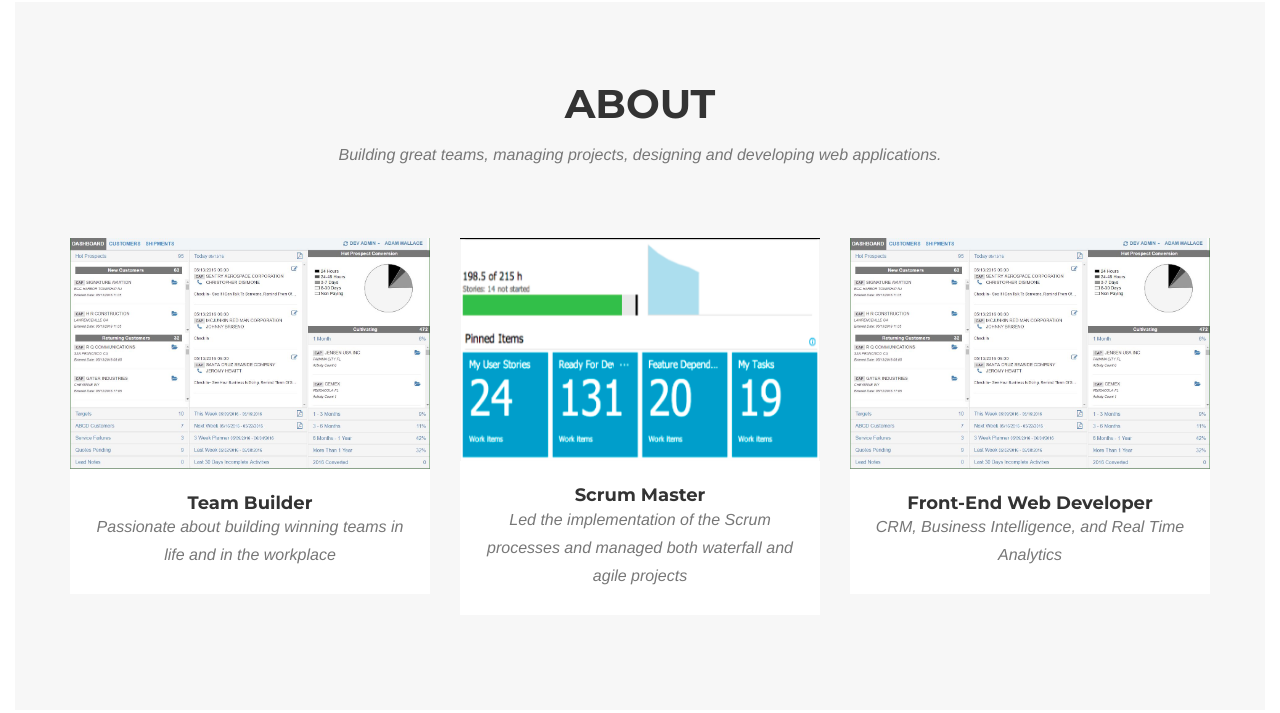
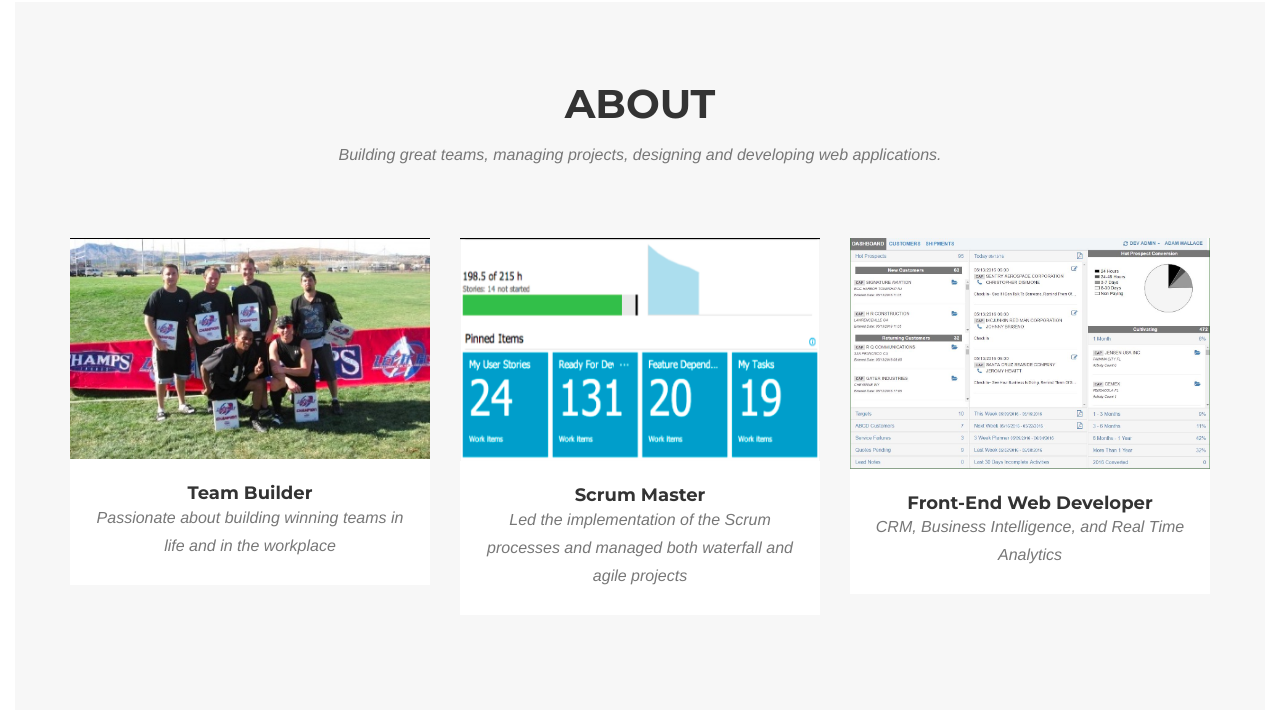
Before and after one commit to cbm360/cbm360.github.io, a plain HTML site: page index.html in a window 1280 px wide. Shown: the part 2525-3238 px from the top of the page. Drawn offline with nearby package versions, Linux system fonts and the light colour scheme; a web font is replaced by a local one.

Commit message:
Working with about let it fly img

```diff
--- a/index.html
+++ b/index.html
@@ -263,7 +263,7 @@
                                     <i class="fa fa-plus fa-3x"></i>
                                 </div>
                             </div>
-                            <img src="img/crm.jpg" class="img-responsive experience-img" alt="Let It Fly Champs">
+                            <img src="img/let_it_fly_champs.jpg" class="img-responsive experience-img" alt="Let It Fly Champs">
                         </a>
                         <div class="portfolio-caption">
                             <h4>Team Builder</h4>
```
